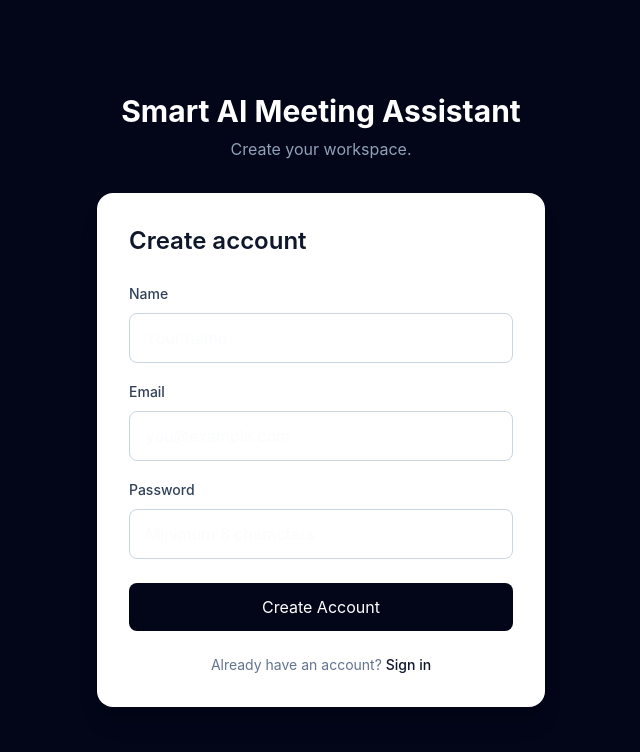
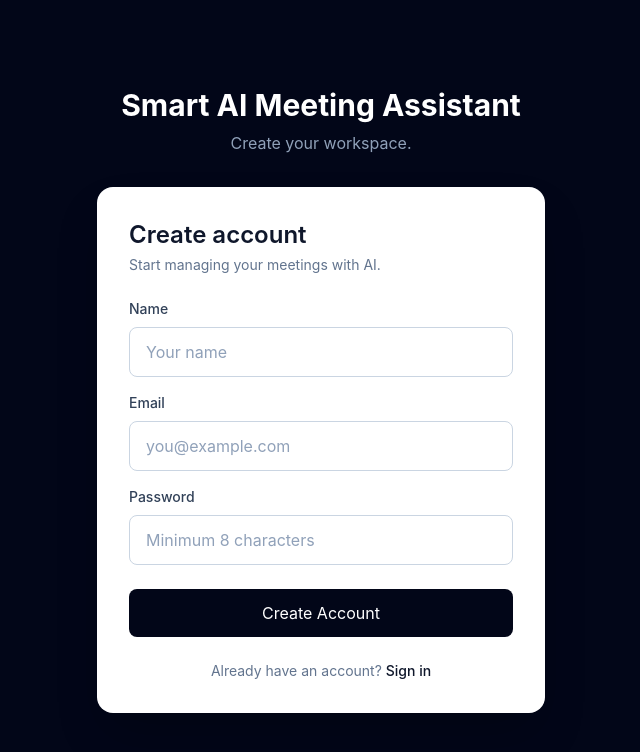
Before and after one commit to sneha140305/smart-ai-meeting-assistant, a React app in the folder frontend/: page /register in a window 1280 px wide. Shown: the top 752 px of the page, without its empty margins (319-959 px from the left). Built offline with nearby package versions, Linux system fonts and the light colour scheme; no server answers; the HTML template or start-up script is replaced by a standard one.

Commit message:
Fix auth routes and register form styling

```diff
--- a/frontend/src/pages/Register.jsx
+++ b/frontend/src/pages/Register.jsx
@@ -3,9 +3,7 @@ import { Link, useNavigate } from "react-router-dom";
 
 import api from "../services/api";
 
-
 export default function Register() {
-
   const navigate = useNavigate();
 
   const [name, setName] = useState("");
@@ -15,48 +13,36 @@ export default function Register() {
   const [error, setError] = useState("");
   const [loading, setLoading] = useState(false);
 
-
   const handleSubmit = async (event) => {
-
     event.preventDefault();
 
     setError("");
     setLoading(true);
 
     try {
-
-      await api.post(
-        "/auth/register",
-        {
-          name,
-          email,
-          password
-        }
-      );
+      await api.post("/auth/register", {
+        name,
+        email,
+        password,
+      });
 
       navigate("/");
-
     } catch (error) {
-
       setError(
         error.response?.data?.detail ||
-        "Registration failed"
+          "Registration failed. Please try again."
       );
-
     } finally {
-
       setLoading(false);
     }
   };
 
-
   return (
-    <div className="min-h-screen bg-slate-950 flex items-center justify-center px-4">
-
+    <div className="min-h-screen bg-slate-950 flex items-center justify-center px-4 py-10">
       <div className="w-full max-w-md">
 
+        {/* Header */}
         <div className="mb-8 text-center">
-
           <h1 className="text-3xl font-bold text-white">
             Smart AI Meeting Assistant
           </h1>
@@ -64,116 +50,113 @@ export default function Register() {
           <p className="mt-2 text-slate-400">
             Create your workspace.
           </p>
-
         </div>
 
-
+        {/* Card */}
         <form
           onSubmit={handleSubmit}
-          className="bg-white rounded-2xl p-8 shadow-xl"
+          className="bg-white rounded-2xl p-8 shadow-2xl"
         >
-
           <h2 className="text-2xl font-semibold text-slate-900">
             Create account
           </h2>
 
+          <p className="mt-1 text-sm text-slate-500">
+            Start managing your meetings with AI.
+          </p>
 
+          {/* Error */}
           {error && (
-            <div className="mt-5 rounded-lg bg-red-50 px-4 py-3 text-sm text-red-600">
+            <div className="mt-5 rounded-lg border border-red-200 bg-red-50 px-4 py-3 text-sm text-red-600">
               {error}
             </div>
           )}
 
-
+          {/* Name */}
           <div className="mt-6">
-
-            <label className="text-sm font-medium text-slate-700">
+            <label
+              htmlFor="name"
+              className="block text-sm font-medium text-slate-700"
+            >
               Name
             </label>
 
             <input
+              id="name"
               type="text"
               value={name}
-              onChange={(e) =>
-                setName(e.target.value)
-              }
+              onChange={(e) => setName(e.target.value)}
               required
-              className="mt-2 w-full rounded-lg border border-slate-300 px-4 py-3 outline-none focus:border-slate-900"
+              autoComplete="name"
               placeholder="Your name"
+              className="mt-2 w-full rounded-lg border border-slate-300 bg-white px-4 py-3 text-slate-900 placeholder-slate-400 outline-none transition focus:border-slate-900 focus:ring-2 focus:ring-slate-200"
             />
-
           </div>
 
-
+          {/* Email */}
           <div className="mt-4">
-
-            <label className="text-sm font-medium text-slate-700">
+            <label
+              htmlFor="email"
+              className="block text-sm font-medium text-slate-700"
+            >
               Email
             </label>
 
             <input
+              id="email"
               type="email"
               value={email}
-              onChange={(e) =>
-                setEmail(e.target.value)
-              }
+              onChange={(e) => setEmail(e.target.value)}
               required
-              className="mt-2 w-full rounded-lg border border-slate-300 px-4 py-3 outline-none focus:border-slate-900"
+              autoComplete="email"
               placeholder="you@example.com"
+              className="mt-2 w-full rounded-lg border border-slate-300 bg-white px-4 py-3 text-slate-900 placeholder-slate-400 outline-none transition focus:border-slate-900 focus:ring-2 focus:ring-slate-200"
             />
-
           </div>
 
-
+          {/* Password */}
           <div className="mt-4">
-
-            <label className="text-sm font-medium text-slate-700">
+            <label
+              htmlFor="password"
+              className="block text-sm font-medium text-slate-700"
+            >
               Password
             </label>
 
             <input
+              id="password"
               type="password"
               value={password}
-              onChange={(e) =>
-                setPassword(e.target.value)
-              }
+              onChange={(e) => setPassword(e.target.value)}
               required
               minLength={8}
-              className="mt-2 w-full rounded-lg border border-slate-300 px-4 py-3 outline-none focus:border-slate-900"
+              autoComplete="new-password"
               placeholder="Minimum 8 characters"
+              className="mt-2 w-full rounded-lg border border-slate-300 bg-white px-4 py-3 text-slate-900 placeholder-slate-400 outline-none transition focus:border-slate-900 focus:ring-2 focus:ring-slate-200"
             />
-
           </div>
 
-
+          {/* Button */}
           <button
             type="submit"
             disabled={loading}
-            className="mt-6 w-full rounded-lg bg-slate-950 py-3 font-medium text-white hover:bg-slate-800 disabled:opacity-50"
+            className="mt-6 w-full rounded-lg bg-slate-950 py-3 font-medium text-white transition hover:bg-slate-800 disabled:cursor-not-allowed disabled:opacity-50"
           >
-            {loading
-              ? "Creating account..."
-              : "Create Account"}
+            {loading ? "Creating account..." : "Create Account"}
           </button>
 
-
+          {/* Login */}
           <p className="mt-6 text-center text-sm text-slate-500">
-
             Already have an account?{" "}
-
             <Link
               to="/"
               className="font-medium text-slate-900 hover:underline"
             >
               Sign in
             </Link>
-
           </p>
-
         </form>
-
       </div>
-
     </div>
   );
 }
```
Also changed, not shown: 1 other file (tests, documents, lock files or other folders).
